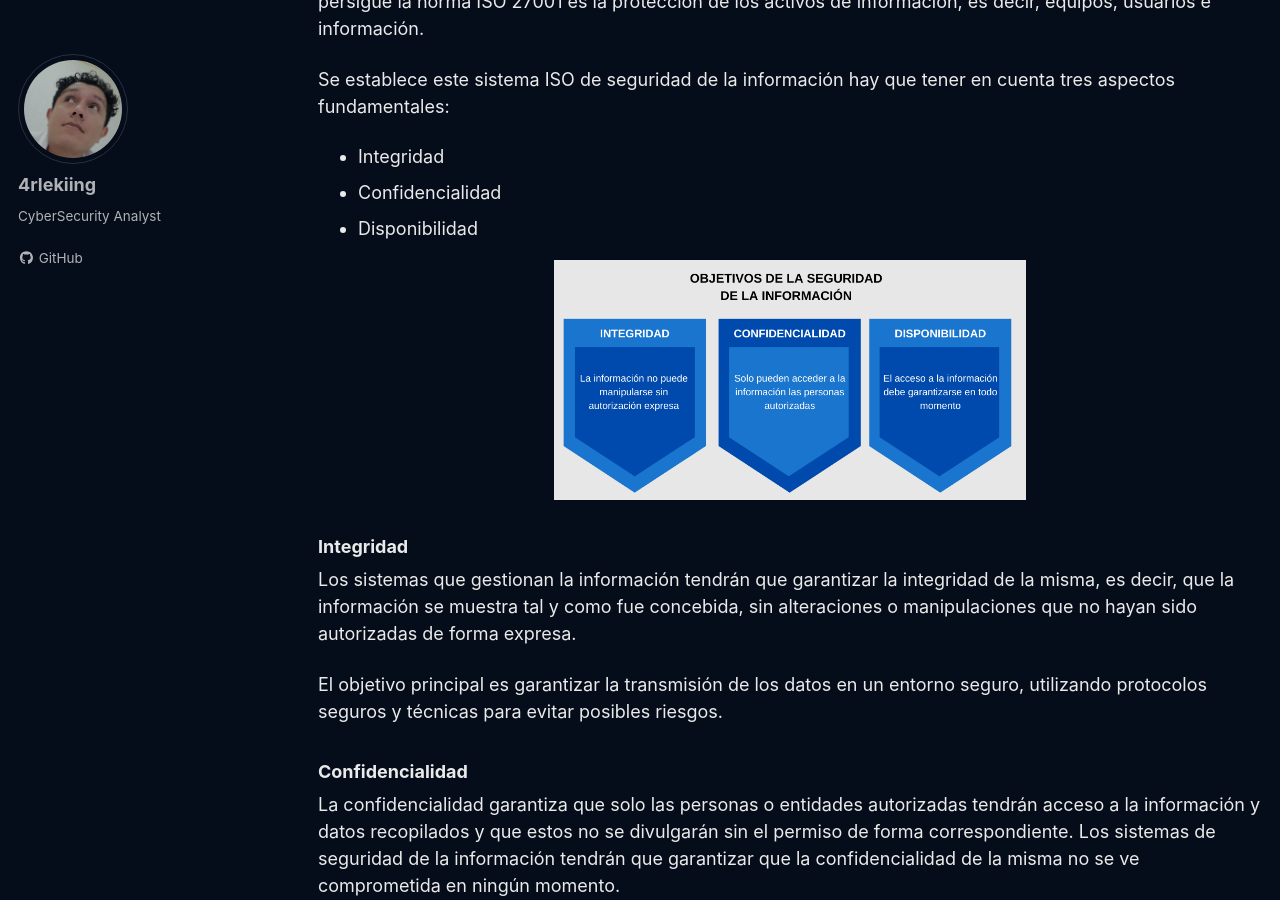
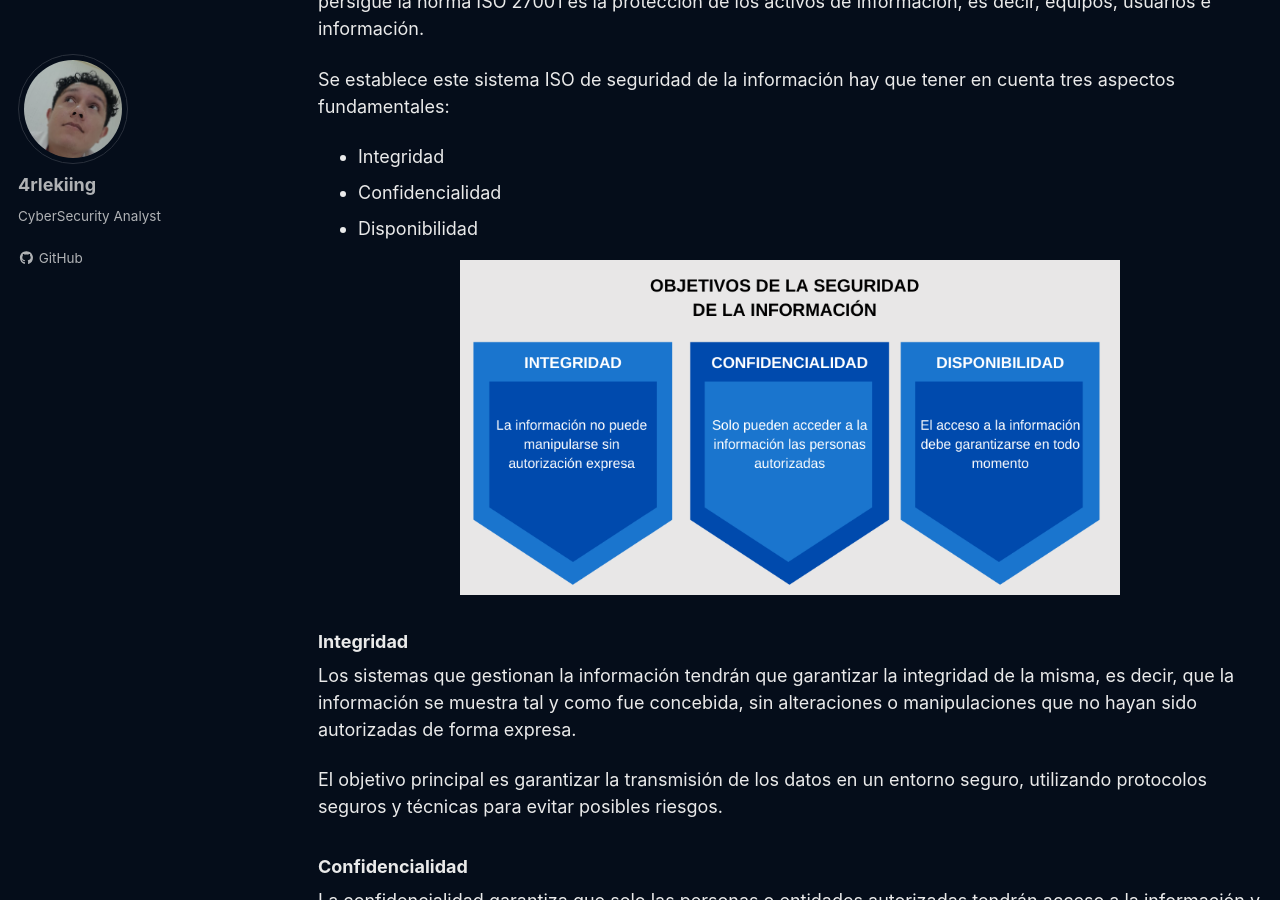
Before and after one commit to 4rleking/4rleking.github.io, a Jekyll site: the page built from _posts/2023-07-20-Seguridad.md, in a window 1280 px wide and 900 px high, scrolled down 1690 px. Built offline with Jekyll 4.4.1, drawn with Linux system fonts in a browser that asks for light colours; cached includes are drawn as plain includes; a script that is not in the unit is left out.

Commit message:
Update 2023-07-20-Seguridad.md

```diff
--- a/_posts/2023-07-20-Seguridad.md
+++ b/_posts/2023-07-20-Seguridad.md
@@ -44,7 +44,7 @@ Se establece este sistema ISO de seguridad de la información hay que tener en c
 * Disponibilidad
 
 <center>
-    <img src='./../assets/images/Seguridad/objetivos.png' alt="" width="50%" height="50%" />
+    <img src='./../assets/images/Seguridad/objetivos.png' alt="" width="70%" height="70%" />
 </center>
 
 ### Integridad
```
